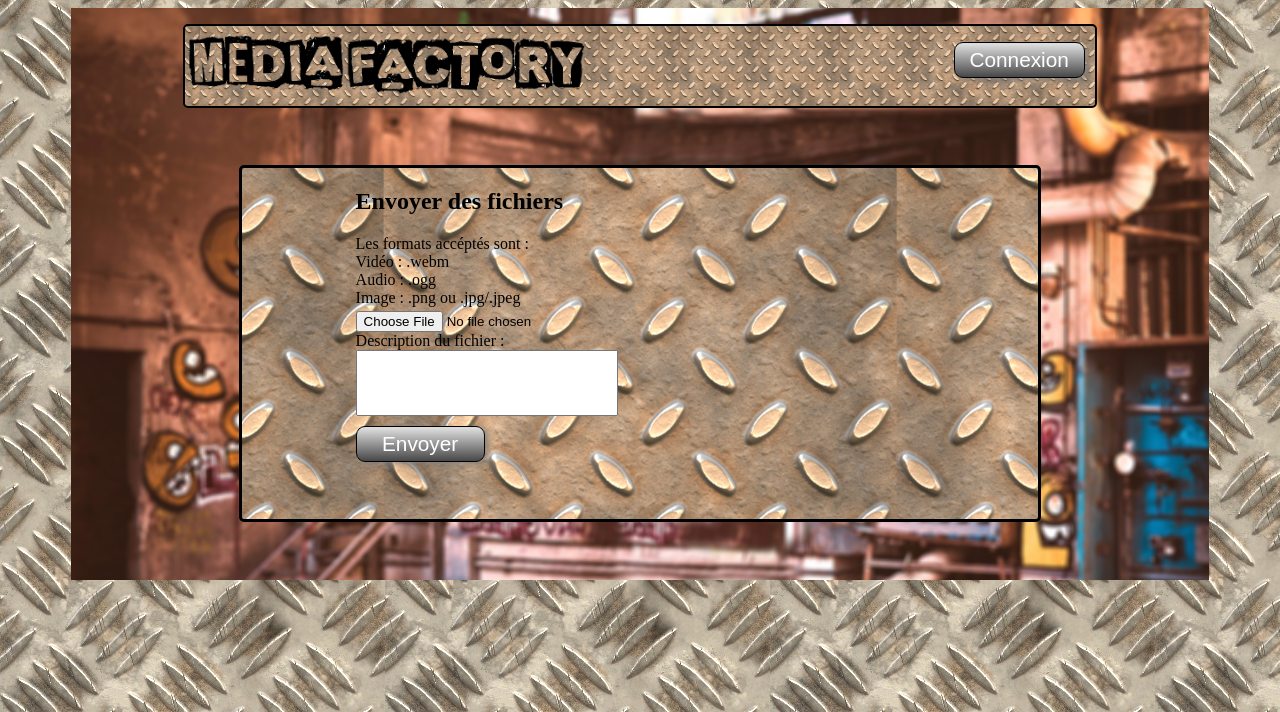
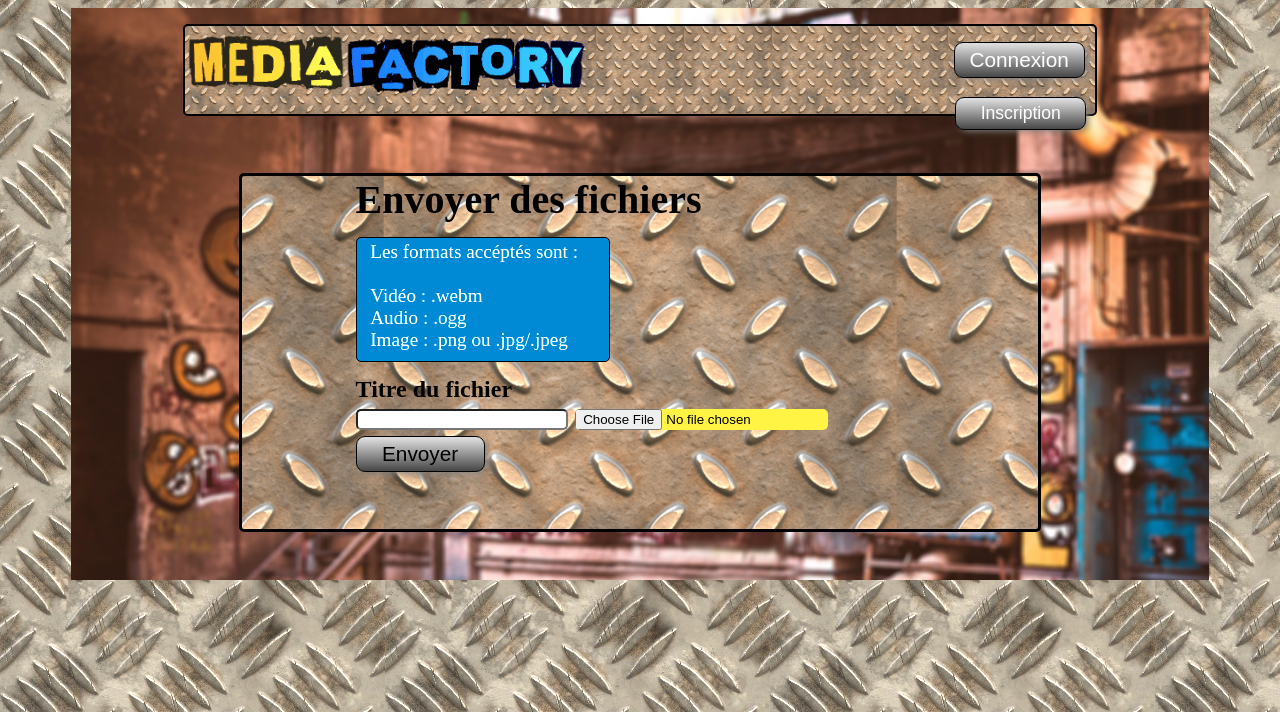
Before and after one commit to MichelFG/Media-PHP-SQL-Project, a PHP site: page /upload.php in a window 1280 px wide. Shown: the top 712 px of the page. Run offline with PHP 8.4, Linux system fonts and the light colour scheme; some libraries are stand-ins or nearby versions.

Commit message:
modif de la page upload + changement logo

```diff
--- a/class/MakeHTML.class.php
+++ b/class/MakeHTML.class.php
@@ -17,10 +17,12 @@ class MakeHTML {
 
         echo "</head><body><div id='conteneur'>"."\n";
         echo '<div class="header">'."\n";
-        echo '<div id="logo"><a href="index.php"><img src="./img/media.png" alt="Media" class="logo1"></a>';
-        echo '<a href="index.php"><img src="./img/factory.png" alt="Factory" class="logo2"></a></div>';
-        echo'<div class="Lien_cnx"><a href="connexion.php">Connexion</a></div>';
+        echo '<div id="logo"><a href="index.php"><img src="./img/media2.png" alt="Media" class="logo1"></a>';
+        echo '<a href="index.php"><img src="./img/factory2.png" alt="Factory" class="logo2"></a></div>';
+        echo'<div class="Lien_cnx"><a href="connexion.php">Connexion</a></div><br><br><br>';
+        echo'<div class="Lien_ins"><a href="inscription.php">Inscription</a></div><br>';
         echo '</div>';
+
     }
 
     static function html_end(){
--- a/css/style.css
+++ b/css/style.css
@@ -15,7 +15,8 @@ input {
     float: left;
 }
 
-#logo + .Lien_cnx {
+#logo + .Lien_cnx,
+.Lien_ins {
     float: right;
     margin-top: 0.5em;
     margin-right: 0.5em;
@@ -30,7 +31,9 @@ a {
     color: white;
 }
 
-.Lien_upld, .Lien_cnx,
+.Lien_upld,
+.Lien_ins,
+.Lien_cnx,
 .subbutton {
     -moz-box-shadow: 4px 3px 7px -2px #808080;
     -webkit-box-shadow: 4px 3px 7px -2px #808080;
@@ -48,11 +51,16 @@ a {
     border-radius: 9px;
     border: 1px solid #000000;
     cursor: pointer;
-    color: #ffffff;
     font-family: Arial;
     font-size: 1.1em;
     text-align: center;
     width: 129px;
+}
+
+#input_text {
+    position: absolute;
+    top: 0;
+    right: 70px;
 }
 
 .subbutton {
@@ -60,7 +68,8 @@ a {
     padding-bottom: 3px;
 }
 
-.Lien_cnx {
+.Lien_cnx,
+.Lien_ins {
     padding-top: 5px;
     padding-bottom: 5px;
 }
@@ -71,7 +80,9 @@ a {
     margin-top: 50px;
 }
 
-.Lien_upld:hover, .Lien_cnx:hover,
+.Lien_upld:hover,
+.Lien_ins:hover,
+.Lien_cnx:hover,
 .subbutton:hover {
     background: -webkit-gradient(linear, left top, left bottom, color-stop(0.05, #474747), color-stop(1, #dbdbdb));
     background: -moz-linear-gradient(top, #474747 5%, #dbdbdb 100%);
@@ -81,6 +92,8 @@ a {
     background: linear-gradient(to bottom, #474747 5%, #dbdbdb 100%);
     filter: progid: DXImageTransform.Microsoft.gradient(startColorstr='#474747', endColorstr='#dbdbdb', GradientType=0);
     background-color: #474747;
+    color: white;
+    ;
 }
 
 .header {
@@ -150,10 +163,55 @@ textarea {
 }
 
 .errorMSG {
-    color: #723032;
-    text-shadow: 0 1px 1px bisque;
+    margin-top: 2%;
+    border: 1px solid black;
+    border-radius: 5px;
+    padding: 1%;
+    background: #ffe754;
+    filter: contrast(120%);
+    width: 42%;
     font-size: 1.2em;
-    margin-bottom: 5px;
+    color: red;
+    font-style: bold;
+}
+
+.FormatMSG {
+    margin-top: 2%;
+    border: 1px solid black;
+    border-radius: 5px;
+    padding-left: 2%;
+    padding-top: 0.5%;
+    padding-bottom: 1.5%;
+    background: #0688c7;
+    filter: contrast(120%);
+    width: 35%;
+    font-size: 1.2em;
+    color: white;
+}
+
+.upload_form {
+    margin-top: 2%;
+}
+
+.titref {
+    font-weight: bold;
+    margin-right: 1%;
+    font-size: 1.5em;
+}
+
+.file {
+    background: #fff343;
+    border-radius: 5px;
+}
+
+.titremed {
+    width: 30%;
+    border-radius: 5px;
+}
+
+.grostitre {
+    font-weight: bold;
+    font-size: 2.5em;
 }
 
 
@@ -163,7 +221,11 @@ textarea {
 
 
 /*Desktop*/
+
+
 /* 1280px*/
+
+
 /*@media screen and (min-width:80em) */
 
 @media screen and (min-width:1280px) {
@@ -268,6 +330,10 @@ textarea {
         margin-top: 0.5em;
         font-size: 1.5em;
     }
+    .Lien_ins {
+        float: left;
+        margin: 0;
+    }
     .lien_cnx,
     .subbutton {
         width: 144px;
@@ -299,7 +365,6 @@ textarea {
         width: 144px;
         border-radius: 7px;
         text-align: center;
-
         font-size: 0.8em;
     }
     .logo1 {
@@ -308,4 +373,19 @@ textarea {
     .logo2 {
         width: 17em;
     }
+    .errorMSG {
+        margin-top: 5%;
+        width: 100%;
+        font-size: 1.2em;
+    }
+    .FormatMSG {
+        width: 100%;
+    }
+    .titremed {
+        width: 100%;
+    }
+    .grostitre {
+        font-size: 1.5em;
+        font-style: bold;
+    }
 }
--- a/upload.php
+++ b/upload.php
@@ -26,20 +26,19 @@ MakeHTML::html_start("Connexion");
 
 
              echo '<div class="form_upload">';
-			 echo '<h2>Envoyer des fichiers</h2>';
-             echo '<div class="errorMSG">Le format du fichier n\'est pas conforme</div>';
-             echo '<div class="FormatMSG">Les formats accéptés sont :<br>
+			 echo '<span class="grostitre">Envoyer des fichiers</span>';
+             echo '<div class="errorMSG">Le format du fichier n\'est pas conforme</div><br>';
+             echo '<div class="FormatMSG">Les formats accéptés sont :<br><br>
                    Vidéo : .webm<br>
                    Audio : .ogg<br>
                    Image : .png ou .jpg/.jpeg</div>';
 			 echo '<form action="upload.php?valid" method="post" enctype="multipart/form-data" id="upload">';
 			 echo '<div class="upload_form">';
+             echo '<span class="titref">Titre du fichier<br>';
+			 echo '<input type="text" name="titremed" class="titremed" maxlength="50"></span>';
 			 echo '<input type="hidden" name="MAX_FILE_SIZE" value="" />';
-			 echo '<input type="file" name="files" id="file" title="Message d\'erreur" />';
-			 echo '<div class="txtarea">';
-			 echo 'Description du fichier :<br>';
-			 echo '<textarea cols="30" rows="4" name="txtarea"></textarea>';
-			 echo '</div></div>';
+			 echo '<input type="file" name="files" class="file" title="Message d\'erreur" />';
+			 echo '</div>';
 			 echo '<input type="submit" class="Lien_cnx" name="submit" value="Envoyer" />';
 			 echo '</form>';
 			 echo '</div>';
@@ -48,20 +47,19 @@ MakeHTML::html_start("Connexion");
 	 }
 	 else
 	 {
-			 echo '<div class="form_upload">';
-			 echo '<h2>Envoyer des fichiers</h2>';
-             echo '<div class="FormatMSG">Les formats accéptés sont :<br>
+	      echo '<div class="form_upload">';
+			 echo '<span class="grostitre">Envoyer des fichiers</span>';
+             echo '<div class="FormatMSG">Les formats accéptés sont :<br><br>
                    Vidéo : .webm<br>
                    Audio : .ogg<br>
                    Image : .png ou .jpg/.jpeg</div>';
 			 echo '<form action="upload.php?valid" method="post" enctype="multipart/form-data" id="upload">';
 			 echo '<div class="upload_form">';
+             echo '<span class="titref">Titre du fichier<br>';
+			 echo '<input type="text" name="titremed" class="titremed" maxlength="50"></span>';
 			 echo '<input type="hidden" name="MAX_FILE_SIZE" value="" />';
-			 echo '<input type="file" name="files" id="file" title="Message d\'erreur" />';
-			 echo '<div class="txtarea">';
-			 echo 'Description du fichier :<br>';
-			 echo '<textarea cols="30" rows="4" name="txtarea"></textarea>';
-			 echo '</div></div>';
+			 echo '<input type="file" name="files" class="file" title="Message d\'erreur" />';
+			 echo '</div>';
 			 echo '<input type="submit" class="Lien_cnx" name="submit" value="Envoyer" />';
 			 echo '</form>';
 			 echo '</div>';
```
Also changed, not shown: img/factory2.png (added), img/media2.png (added), img/wpper1.png (deleted), 1 other file.
